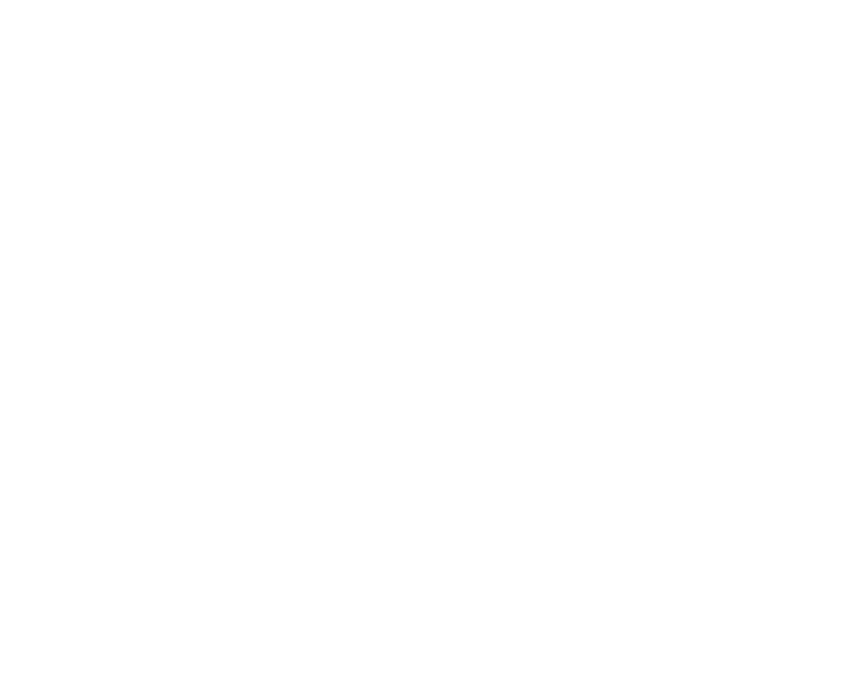
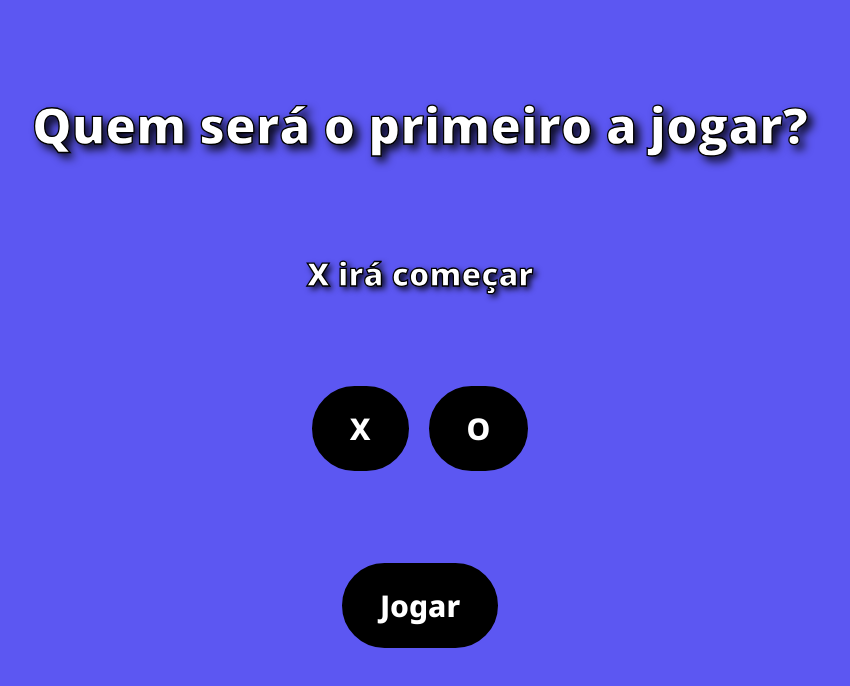
Before and after one commit to Assombrolisis/jogoDaVelha, a React (Vite) app: page /gameOptions in a window 1280 px wide. Before the commit this address had no page. Shown: the top 686 px of the page, without its empty margins (220-1070 px from the left). Built offline with nearby package versions, Linux system fonts and the light colour scheme.

Commit message:
opcao de escolha

```diff
--- a/src/pages/game/Game.jsx
+++ b/src/pages/game/Game.jsx
@@ -8,7 +8,7 @@
   const pontosPlayer1 = parseInt(localStorage.getItem("X"))
   const pontosPlayer2 = parseInt(localStorage.getItem("O"))
 
-  const[player, setPlayer] = useState("X")
+  const[player, setPlayer] = useState(localStorage.getItem("player"))
 
   const[valorCel1, setValorCel1] = useState("")
   const[valorCel2, setValorCel2] = useState("")
@@ -141,7 +141,7 @@
       <div className='outerContainer'>
 
         <div className='pontuacao'>
-          <h2>Jogador <span id='playerX'>X</span>:</h2>
+          <h2>{localStorage.getItem("player1")}</h2>
           <span className='pontos'>{pontosPlayer1} <h2>pts</h2></span>
         </div>
 
@@ -162,7 +162,7 @@
         </div>
 
         <div className='pontuacao'>
-          <h2>Jogador <span id='playerO'>O</span>:</h2>
+          <h2>{localStorage.getItem("player2")}</h2>
           <span className="pontos">{pontosPlayer2}<h2>pts</h2></span>
         </div>
 
--- /dev/null
+++ b/src/pages/gameOptions/GameOptions.css
@@ -0,0 +1,49 @@
+html {
+  font-size: 62.5%;
+}
+#bodyOptions {
+  height: 100vh;
+  display: flex;
+  flex-direction: column;
+  align-items: center;
+  justify-content: space-evenly;
+  background-color: #5c57f2;
+}
+#bodyOptions h1 {
+  font-size: 50px;
+}
+#bodyOptions a {
+  font-size: 30px;
+}
+#picture_home {
+  width: 40%;
+}
+img {
+  width: 100%;
+  height: auto;
+}
+.opcoes {
+  display: grid;
+  grid-template-columns: 1fr, 1fr;
+  grid-auto-flow: column;
+  gap: 2rem;
+}
+#btn_opc {
+  font-family: "Noto Sans", sans-serif;
+  border-radius: 60px;
+  color: white;
+  font-weight: 800;
+  background-color: #000;
+  border: 2.5px solid #000;
+  padding: 0.6em 1.2em;
+  margin-bottom: 5%;
+  font-size: 3rem;
+  font-weight: 500;
+  cursor: pointer;
+}
+#btn_opc:hover {
+  font-weight: 800;
+  background-color: var(--cinza);
+  color: #000;
+  transition: 0.25s linear;
+}
--- /dev/null
+++ b/src/pages/gameOptions/GameOptions.jsx
@@ -0,0 +1,48 @@
+import { useState } from "react";
+import { useNavigate } from "react-router-dom";
+import "./GameOptions.css";
+
+function GameOptions() {
+  const navegate = useNavigate();
+  const [player, setPlayer] = useState("X");
+
+  return (
+    <>
+      <body id="bodyOptions">
+        <h1>Quem será o primeiro a jogar?</h1>
+        <h2>{player} irá começar</h2>
+        <div className="opcoes">
+          <button
+            id="btn_jogar"
+            onClick={() => {
+              setPlayer("X");
+              localStorage.setItem("player", player);
+            }}
+          >
+            X
+          </button>
+          <button
+            id="btn_opc"
+            onClick={() => {
+              setPlayer("O");
+              localStorage.setItem("player", player);
+            }}
+          >
+            O
+          </button>
+        </div>
+
+        <button id="btn_jogar"
+          onClick={() => {
+            localStorage.setItem("player", player);
+            navegate("/Game");
+          }}
+        >
+          Jogar
+        </button>
+      </body>
+    </>
+  );
+}
+
+export default GameOptions;
--- a/src/pages/home/Home.jsx
+++ b/src/pages/home/Home.jsx
@@ -1,20 +1,63 @@
-import { Link, useNavigate } from 'react-router-dom'
-import './Home.css'
+import { Link, useNavigate } from "react-router-dom";
+import { useState } from "react";
+import "./Home.css";
 
-function Home(){
-    const navegate = useNavigate()
-    localStorage.setItem("X",0)
-    localStorage.setItem("O",0)
+function Home() {
+  const navegate = useNavigate();
+  localStorage.setItem("X", 0);
+  localStorage.setItem("O", 0);
 
-    return(
-        <>
-        <body id='bodyHome'>
-            <picture id='picture_home'>
-                <img src="src\img\logo.png" alt="Logo" />
-            </picture>
-            <button id="btn_jogar" onClick={()=>{navegate('/game')}}>JOGAR</button>
-        </body>
-        </>
-    )
+  const [player1, setPlayer1] = useState("Player X");
+  const [player2, setPlayer2] = useState("Player O");
+
+  const handleInputChange1 = (e) => {
+    setPlayer1(e.target.value);
+    localStorage.setItem("player1", player1);
+  };
+  const handleInputChange2 = (e) => {
+    setPlayer2(e.target.value);
+    localStorage.setItem("player2", player2);
+  };
+
+  return (
+    <>
+      <body id="bodyHome">
+        <picture id="picture_home">
+          <img src="src\img\logo.png" alt="Logo" />
+        </picture>
+        <div className="players">
+          <p>
+            Player 1:
+            <input
+              type="text"
+              placeholder="Player X"
+              value={player1}
+              onChange={handleInputChange1}
+            />
+          </p>
+          <p>
+            Player 2:
+            <input
+              type="text"
+              placeholder="Player O"
+              value={player2}
+              onChange={handleInputChange2}
+            />
+          </p>
+        </div>
+
+        <button
+          id="btn_jogar"
+          onClick={() => {
+            localStorage.setItem("player1", player1);
+            localStorage.setItem("player2", player2);
+            navegate("/gameOptions");
+          }}
+        >
+          JOGAR
+        </button>
+      </body>
+    </>
+  );
 }
-export default Home
+export default Home;
--- a/src/routes.jsx
+++ b/src/routes.jsx
@@ -1,17 +1,17 @@
-import { BrowserRouter, Route, Routes } from "react-router-dom"
-import Game from "./pages/game/Game"
-import Home from "./pages/Home/Home"
+import { BrowserRouter, Route, Routes } from "react-router-dom";
+import Game from "./pages/game/Game";
+import Home from "./pages/Home/Home";
+import GameOptions from "./pages/gameOptions/gameOptions";
 
-
-function AppRoutes(){
-
-    return(
+function AppRoutes() {
+  return (
     <BrowserRouter>
       <Routes>
+        <Route path="/gameOptions" element={<GameOptions />}></Route>
         <Route path="/game" element={<Game />}></Route>
         <Route path="/" element={<Home />}></Route>
       </Routes>
     </BrowserRouter>
-    )
+  );
 }
-export default AppRoutes
+export default AppRoutes;
```
Lines whose indentation alone changed are shown as unchanged.
